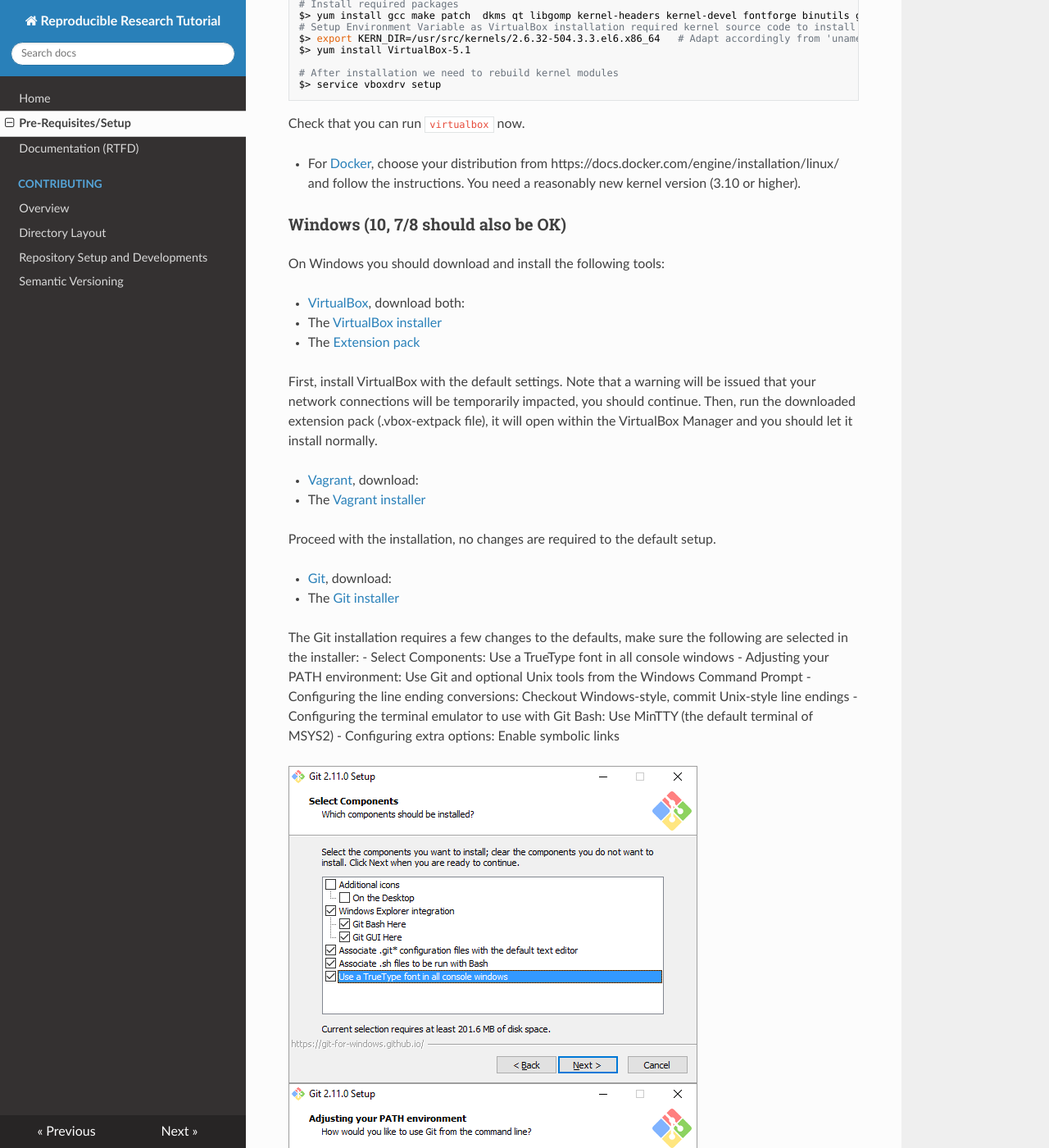
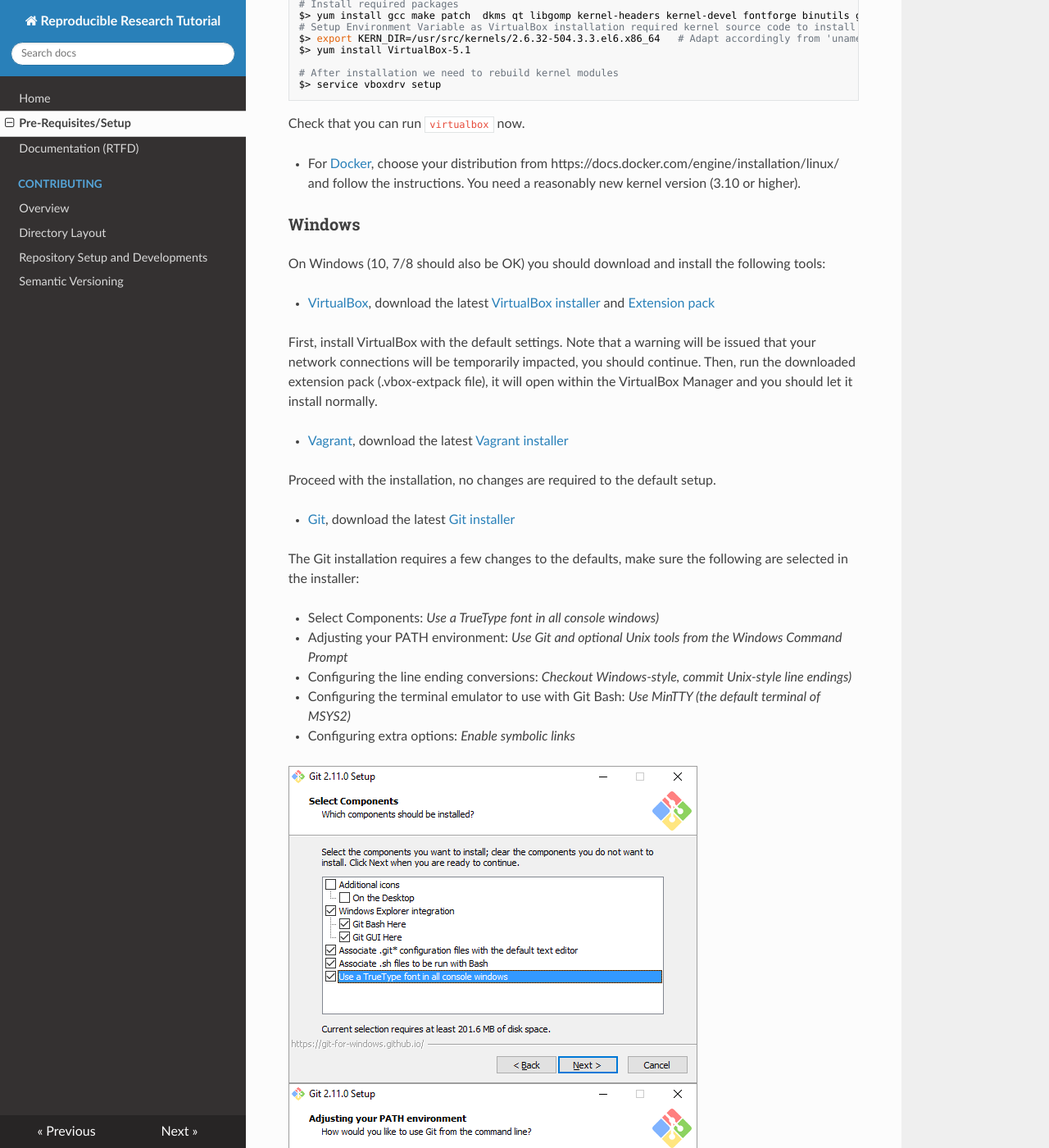
Before and after one commit to Falkor/RR-tutorials, an MkDocs documentation site: the page built from docs/setup/index.md, in a window 1280 px wide and 1400 px high, scrolled down 1746 px. Shown: the whole window at 82% size. Built offline with MkDocs 1.6.1, drawn with Linux system fonts in a browser that asks for light colours; nearby versions of some CDN libraries; old or Windows-style settings are respelled for this version of MkDocs; some of the changed text lies outside the part shown.

Commit message:
Editing and Pre-requisites on Windows updates.
Signed-off-by: Valentin Plugaru <valentin.plugaru@uni.lu>

```diff
--- a/docs/setup/index.md
+++ b/docs/setup/index.md
@@ -88,31 +88,28 @@ Check that you can run `virtualbox` now.
 and follow the instructions.
 You need a reasonably new kernel version (3.10 or higher).
 
-### Windows (10, 7/8 should also be OK)
+### Windows
 
-On Windows you should download and install the following tools:
+On Windows (10, 7/8 should also be OK) you should download and install the following tools:
 
-* [VirtualBox](https://www.virtualbox.org/wiki/Downloads), download both:
-   - The [VirtualBox installer](http://download.virtualbox.org/virtualbox/5.1.10/VirtualBox-5.1.10-112026-Win.exe)
-   - The [Extension pack](http://download.virtualbox.org/virtualbox/5.1.10/Oracle_VM_VirtualBox_Extension_Pack-5.1.10-112026.vbox-extpack)
+* [VirtualBox](https://www.virtualbox.org/wiki/Downloads), download the latest [VirtualBox installer](http://download.virtualbox.org/virtualbox/5.1.10/VirtualBox-5.1.10-112026-Win.exe) and [Extension pack](http://download.virtualbox.org/virtualbox/5.1.10/Oracle_VM_VirtualBox_Extension_Pack-5.1.10-112026.vbox-extpack)
 
 First, install VirtualBox with the default settings. Note that a warning will be issued that your network connections will be temporarily impacted, you should continue.
 Then, run the downloaded extension pack (.vbox-extpack file), it will open within the VirtualBox Manager and you should let it install normally.
 
-* [Vagrant](https://www.vagrantup.com/downloads.html), download:
-  - The [Vagrant installer](https://releases.hashicorp.com/vagrant/1.9.1/vagrant_1.9.1.msi)
+* [Vagrant](https://www.vagrantup.com/downloads.html), download the latest [Vagrant installer](https://releases.hashicorp.com/vagrant/1.9.1/vagrant_1.9.1.msi)
 
 Proceed with the installation, no changes are required to the default setup.
 
-* [Git](https://git-scm.com/downloads), download:
-   - The [Git installer](https://github.com/git-for-windows/git/releases/download/v2.11.0.windows.1/Git-2.11.0-64-bit.exe)
+* [Git](https://git-scm.com/downloads), download the latest [Git installer](https://github.com/git-for-windows/git/releases/download/v2.11.0.windows.1/Git-2.11.0-64-bit.exe)
 
 The Git installation requires a few changes to the defaults, make sure the following are selected in the installer:
-   - Select Components: Use a TrueType font in all console windows
-   - Adjusting your PATH environment: Use Git and optional Unix tools from the Windows Command Prompt
-   - Configuring the line ending conversions: Checkout Windows-style, commit Unix-style line endings
-   - Configuring the terminal emulator to use with Git Bash: Use MinTTY (the default terminal of MSYS2)
-   - Configuring extra options: Enable symbolic links
+
+   - Select Components: _Use a TrueType font in all console windows)_
+   - Adjusting your PATH environment: _Use Git and optional Unix tools from the Windows Command Prompt_
+   - Configuring the line ending conversions: _Checkout Windows-style, commit Unix-style line endings)_
+   - Configuring the terminal emulator to use with Git Bash: _Use MinTTY (the default terminal of MSYS2)_
+   - Configuring extra options: _Enable symbolic links_
 
 ![Git installer - 1](screenshot_git1.png)
 ![Git installer - 2](screenshot_git2.png)
```
Also changed, not shown: other parts of docs/setup/index.md (+8 -14 lines).
